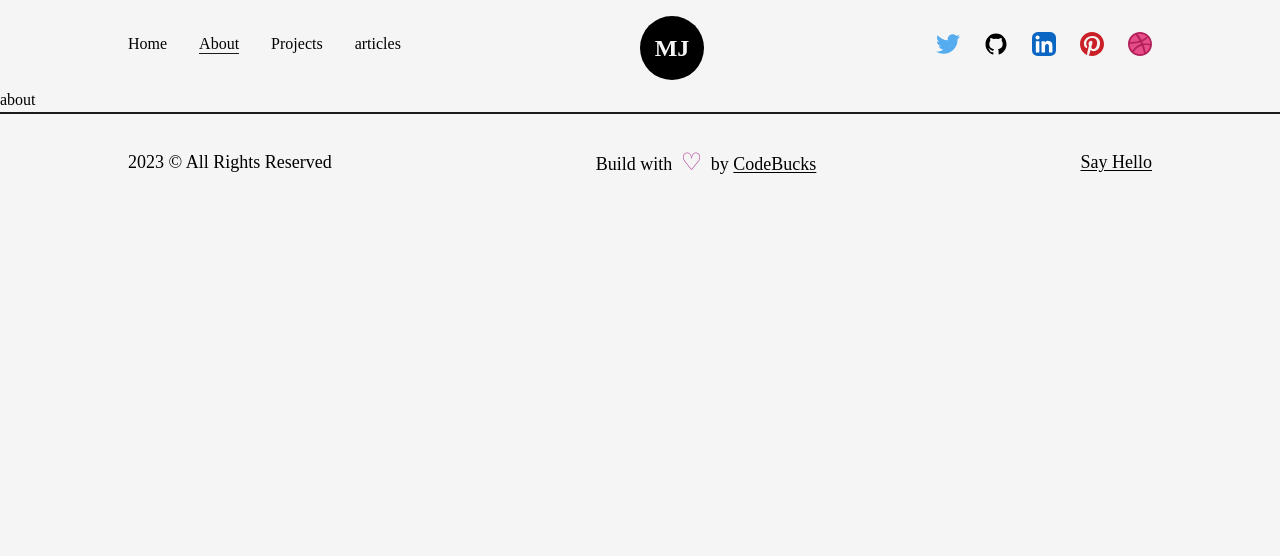
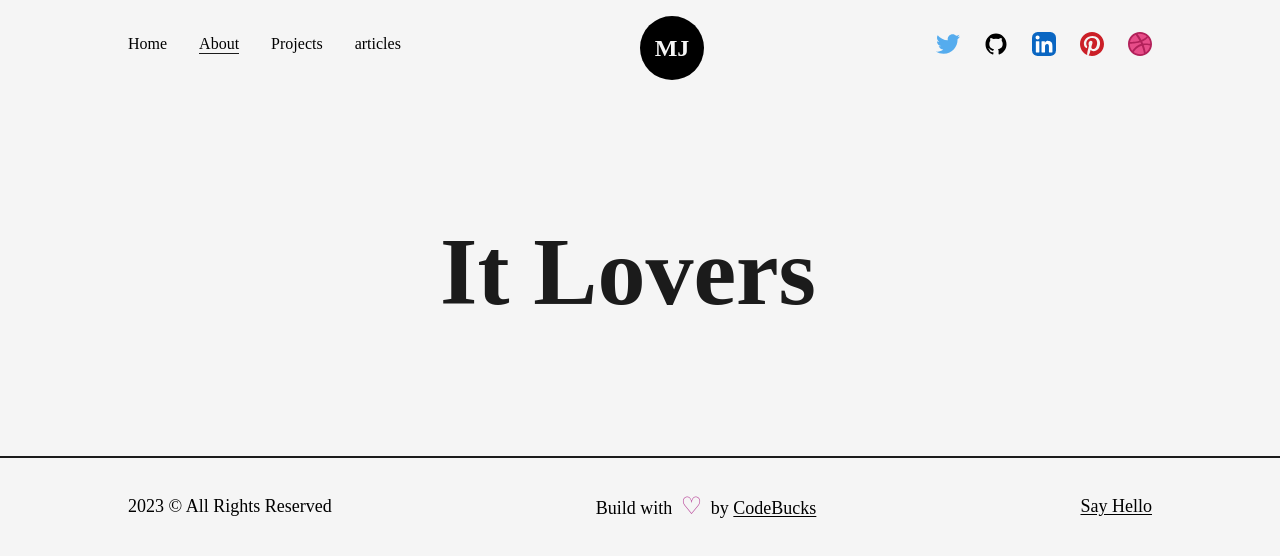
Before and after one commit to miharyjoe/Portfolio, a Next.js app: page /about in a window 1280 px wide. Shown: the top 556 px of the page. Built offline with nearby package versions, Linux system fonts and the light colour scheme.

Commit message:
feat: add about

```diff
--- a/src/pages/about.js
+++ b/src/pages/about.js
@@ -1,7 +1,22 @@
+import AnimatedText from "@/components/AnimatedText";
+import Layout from "@/components/Layout";
+import Head from "next/head";
 import React from "react";
 
 const about = () => {
-  return <div>about</div>;
+  return (
+    <>
+      <Head>
+        <title>Mihary Joel | About page</title>
+        <meta name="description" content="any description" />
+      </Head>
+      <main className="flex w-full flex-col items-center justify-center">
+        <Layout>
+          <AnimatedText text="It lovers" />
+        </Layout>
+      </main>
+    </>
+  );
 };
 
 export default about;
```
